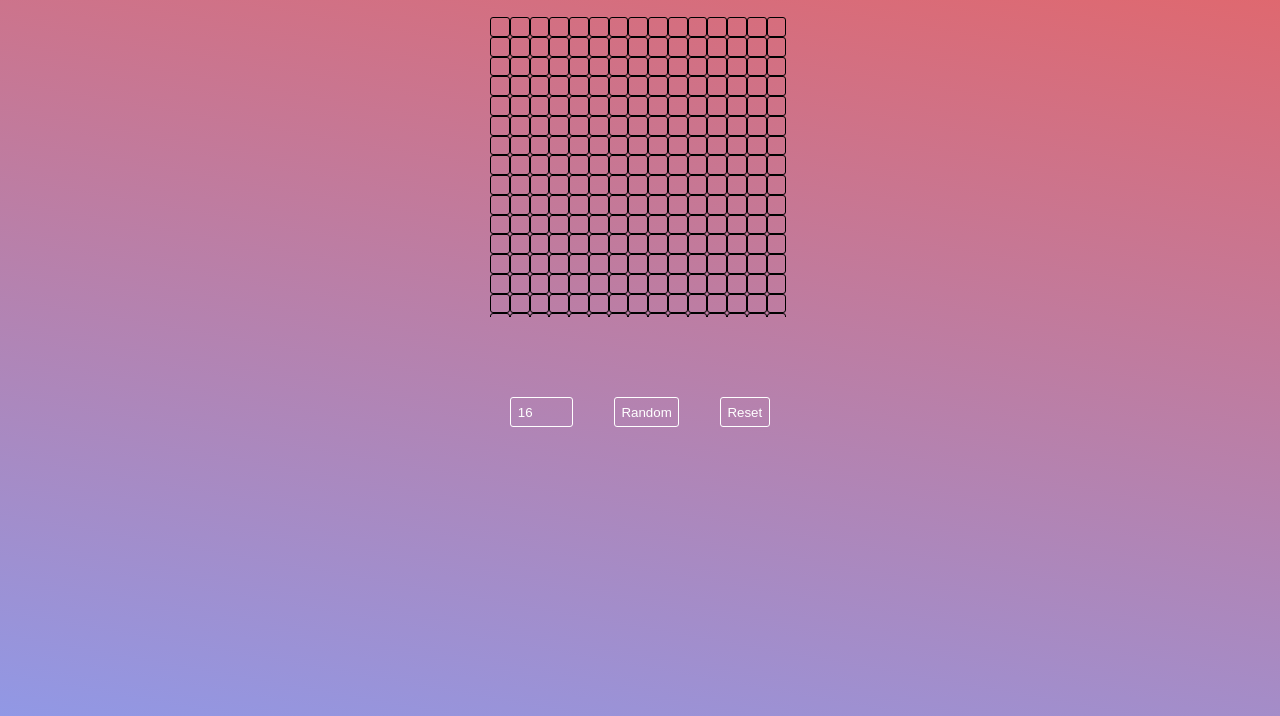
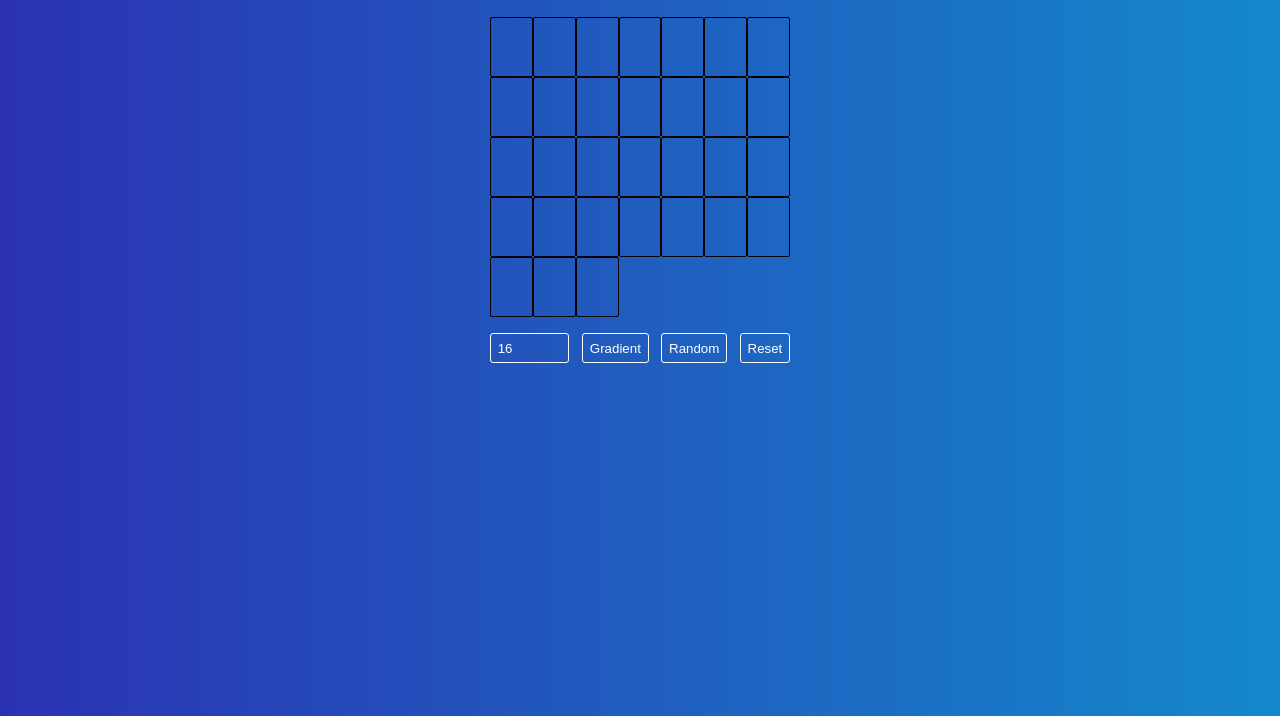
Before and after one commit to anthonygedeon/etch-a-sketch, a plain HTML site: page index.html in a window 1280 px wide. Shown: the part 84-800 px from the top of the page. Drawn offline with Linux system fonts and the light colour scheme.

Commit message:
seeing progress

```diff
--- a/assets/main.css
+++ b/assets/main.css
@@ -11,10 +11,15 @@
     --linear-color2: #9198e5;
     --font-color: #ffffff;
     --black-color: #000000;
+
+    --row: 7;
 }
 
-body,html {
-    background: linear-gradient(190deg, var(--linear-color1),var(--linear-color2));
+html,
+body {
+    background: #1488CC;  /* fallback for old browsers */
+    background: -webkit-linear-gradient(to right, #2B32B2, #1488CC);  /* Chrome 10-25, Safari 5.1-6 */
+    background: linear-gradient(to right, #2B32B2, #1488CC); /* W3C, IE 10+/ Edge, Firefox 16+, Chrome 26+, Opera 12+, Safari 7+ */
     height: 100vh;
 }
 
@@ -28,28 +33,29 @@ body,html {
     margin: 1em 0em 1em 0;
 }
 
-.containerGrid {
-    display: flex;
-    flex-wrap: wrap;
+.container-grid {
+    display: grid;
+    grid-template-columns: repeat(var(--row), 1fr);
     width: 300px;
     height: 300px;
-    margin-bottom: 5em;
+    margin-bottom: 1em;
     overflow: hidden;
 }
 
 .cell {
-    height: 15px;
-    width: 15px;
-    border-radius: 3px;
+    /* height: 15px;
+    width: 15px; */
+    border-radius: 2px;
     border: 0.5px solid var(--black-color);
 }
 
-.options {
+.option {
     display: flex;
-    justify-content: space-around;
+    justify-content: space-between;
 }
 
-button,input{
+button,
+input {
     background-color: transparent;
     padding: .5em;
     border: 1px solid var(--font-color);
--- a/index.html
+++ b/index.html
@@ -17,14 +17,44 @@
         </div>
         <!-- ------------------------- Grid --------------------------->
         <section>
-            <div class="containerGrid">
-                <!-- cells right here -->
+            <div class="container-grid">
+                <div class="cell"></div>
+                <div class="cell"></div>
+                <div class="cell"></div>
+                <div class="cell"></div>
+                <div class="cell"></div>
+                <div class="cell"></div>
+                <div class="cell"></div>
+                <div class="cell"></div>
+                <div class="cell"></div>
+                <div class="cell"></div>
+                <div class="cell"></div>
+                <div class="cell"></div>
+                <div class="cell"></div>
+                <div class="cell"></div>
+                <div class="cell"></div>
+                <div class="cell"></div>
+                <div class="cell"></div>
+                <div class="cell"></div>
+                <div class="cell"></div>
+                <div class="cell"></div>
+                <div class="cell"></div>
+                <div class="cell"></div>
+                <div class="cell"></div>
+                <div class="cell"></div>
+                <div class="cell"></div>
+                <div class="cell"></div>
+                <div class="cell"></div>
+                <div class="cell"></div>
+                <div class="cell"></div>
+                <div class="cell"></div>
+                <div class="cell"></div>
             </div>
-            <div class="options">
-                <input type="number" id="gridLength" value="16" min="3" max="64">
-                <!-- <button type="submit" id="shader" value="Gradient">Gradient</button> -->
-                <button type="submit" id="random">Random</button>
-                <button type="reset" id="reset">Reset</button>
+            <div class="option">
+                <input type="number" class="option__grid-length" id="gridLength" value="16" min="1" max="1000">
+                <button type="submit" class="option__shader" id="shader" value="Gradient">Gradient</button>
+                <button type="submit" class="option__random-colors" id="random">Random</button>
+                <button type="reset" class="option__reset" id="reset">Reset</button>
             </div>
         </section>
     </div>
--- a/javaScript/etch.js
+++ b/javaScript/etch.js
@@ -1,67 +1,35 @@
 /*
 *   Anthony Gedeon
-*   August 26, 2019
+*   Jan 28, 2020
 *   Etch-A-Sketch
 */
 
-/********************
-    Variables
-********************/
-var grid = document.querySelector('.containerGrid');
+class Grid {
+    constructor(row) {
+        const cache = [];
+        this.row = row;
+        this.column = row;
 
-/********************
-    Functions
-*********************/
-var createCell = function() {
-    var cell = document.createElement('div');
-    cell.classList.add('cell');
-    grid.append(cell);
+    }
+
+    static resizeGrid() {
+
+    }
+
+    createGrid() {
+
+
+    }
 }
 
-var createGrid = function() {
-    var value = parseInt(document.querySelector('#gridLength').value);
-
-    for (var row = 0; row < value; row++) {
-        for (var column = 0; column < value; column++) {
-            createCell();
-        }
+class Ui {
+    static createGridCells() {
+        const containerGrid = document.querySelector('.container-grid');
+        const cell = document.createElement('div');
+        cell.classList.add('cell');
+        containerGrid.appendChild(cell);
     }
-
-    var cells = grid.querySelectorAll('.cell');
-    cells.forEach(function(cell) {
-        cell.style.cssText = `height: ${(300 / value)-1}px; width: ${(300 / value)-1}px;`
-    });
 }
 
-createGrid();
-
-var randomColor = function() {
-    var letters = '0123456789ABCDEF';
-    var hashColor = '#';
-    for (var i = 0; i < 6; i++) {
-        hashColor += letters[Math.floor(Math.random() * letters.length)];
-    }
-    return hashColor;
-}
-
-var changeColor = function() {
-    var cells = grid.querySelectorAll('.cell');
-
-    cells.forEach(function(cell) {
-        cell.addEventListener('mouseover', function() {
-            cell.style.backgroundColor = randomColor();
-        });
-    });
-}
-
-var init = function() {
-    value = document.querySelector('#gridLength').value = 16;
-    createGrid();
-}
-
-/********************
-    Event Listeners
-*********************/
-document.querySelector('#reset').addEventListener('click', init);
-document.querySelector('#random').addEventListener('click', changeColor);
-document.querySelector('#gridLength').addEventListener('click', createGrid);
+// Event Listeners
+document.addEventListener('')
```
